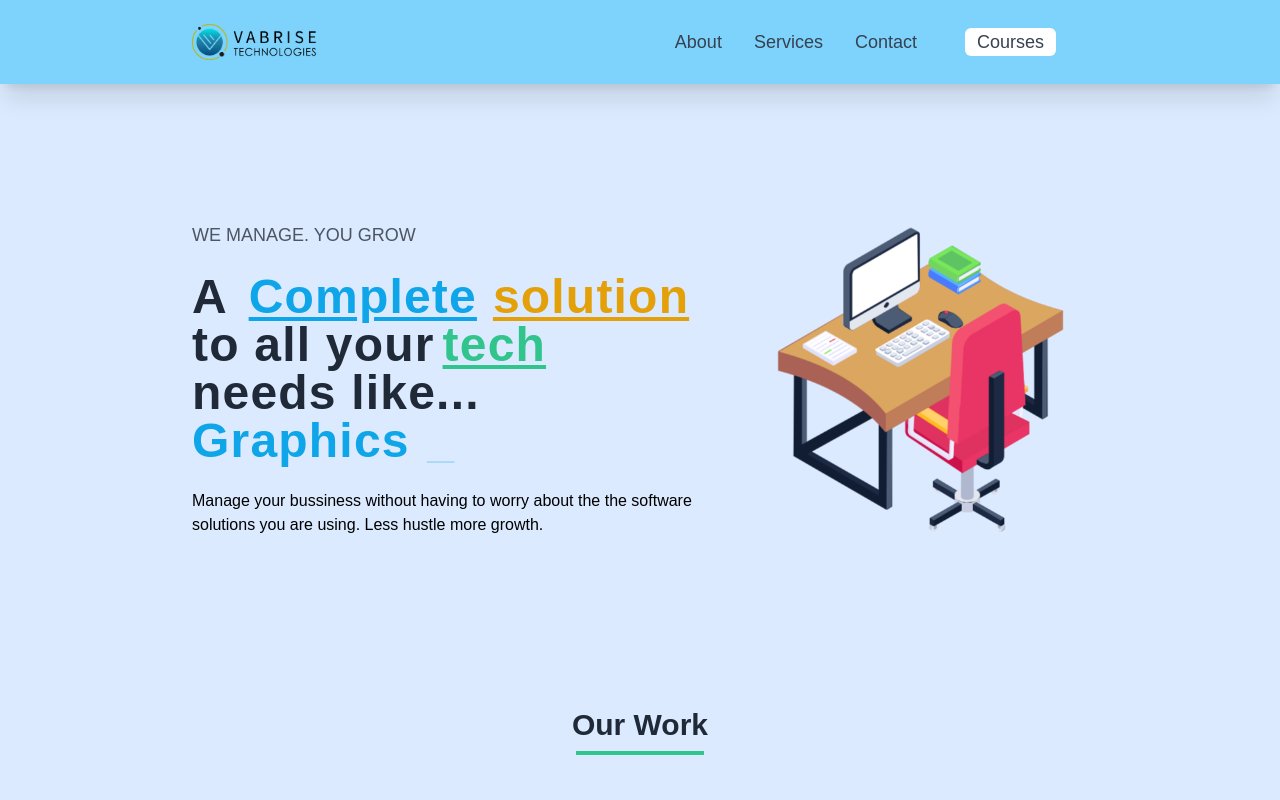
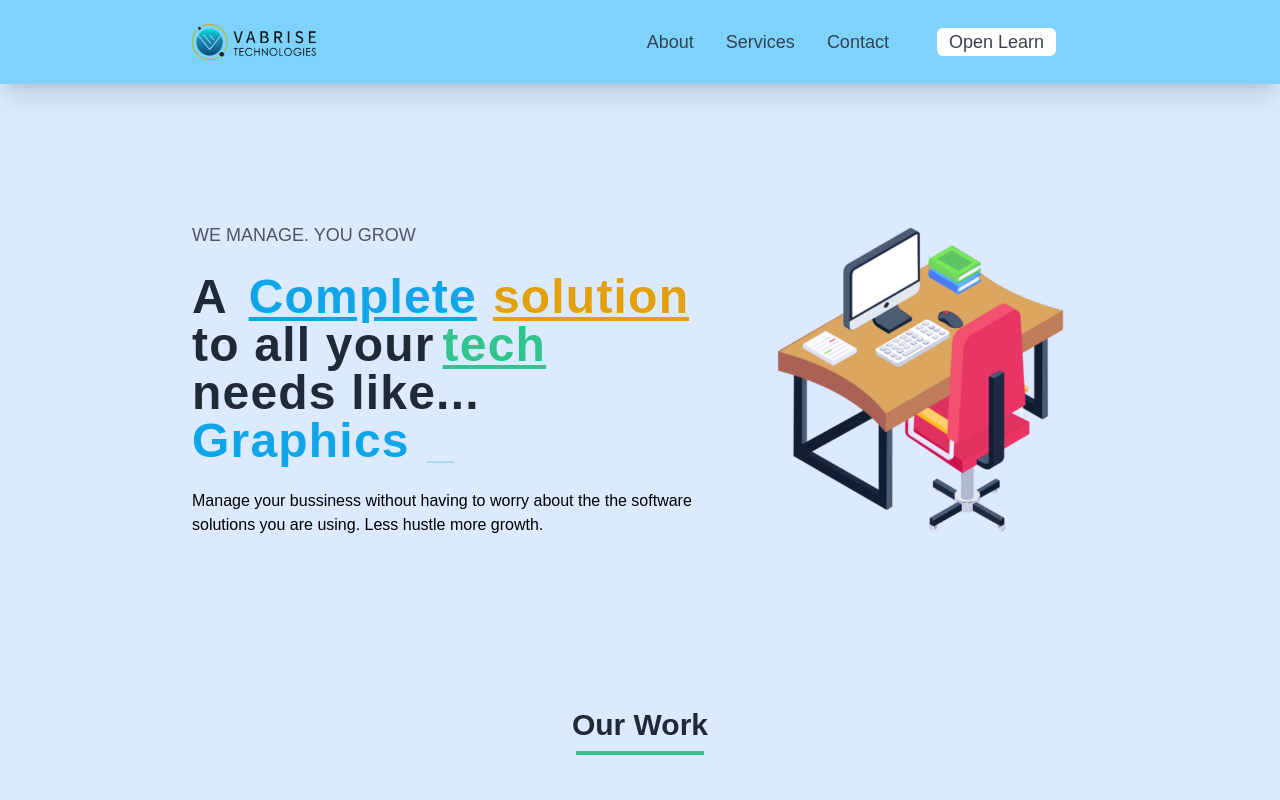
Before and after one commit to Andrew-Ochieng/Vabrise, a React (Create React App) app: page / in a window 1280 px wide. Shown: the top 800 px of the page. Built offline with nearby package versions, Linux system fonts and the light colour scheme.

Commit message:
add open-learn link name

```diff
--- a/src/components/Navbar.js
+++ b/src/components/Navbar.js
@@ -37,7 +37,7 @@ const Navbar = () => {
                             ))}
                             <li className='md:mx-8 md:my-0 my-4'>
                                 <a target='_blank' className="bg-white px-3 py-1 hover:bg-sky-800 hover:text-white duration-500 rounded-md" href='https://learn.vabrisetech.co.ke/'>
-                                    Courses
+                                    Open Learn
                                 </a>
                             </li>
                         </ul>
@@ -58,7 +58,7 @@ const Navbar = () => {
                         ))}
                         <li className='md:mx-8 md:my-0 my-4'>
                             <a target='_blank' className="px-3 py-1 hover:text-white duration-500 rounded-md" href='https://learn.vabrisetech.co.ke/'>
-                                Courses
+                                Open Learn
                             </a>
                         </li>
                     </ul>
```
